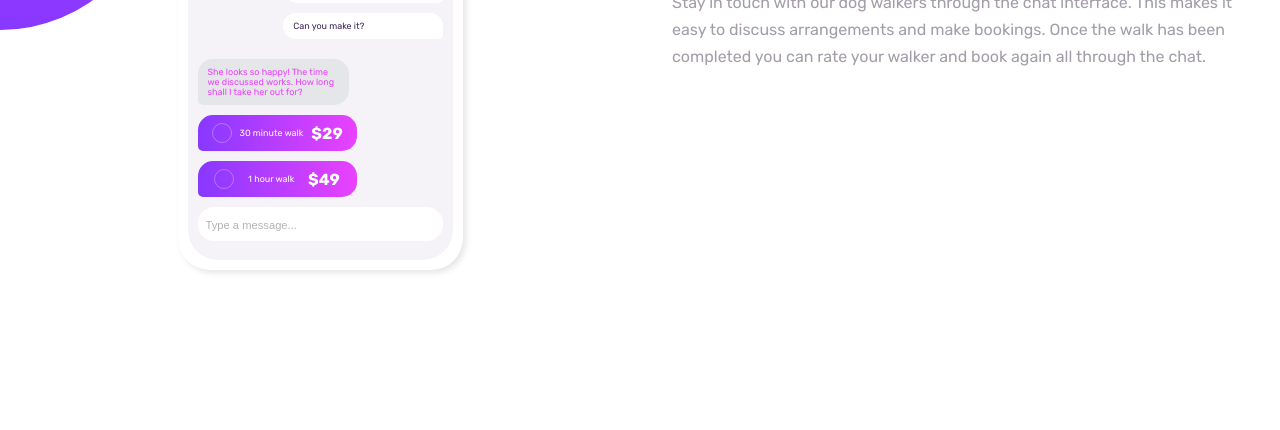
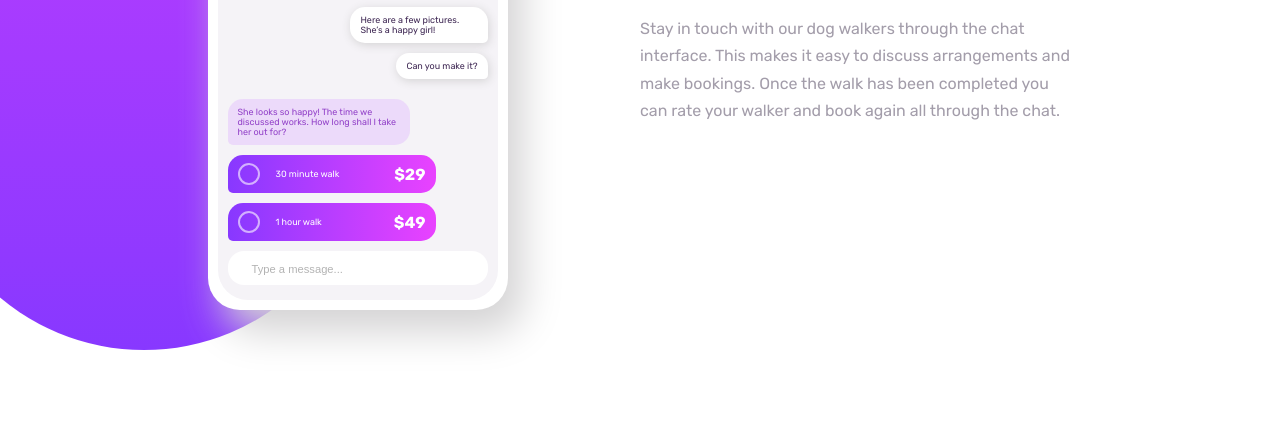
Before and after one commit to Valhalla-2/chat-app-, a plain HTML site: page index.html in a window 1280 px wide. Shown: the part 370-800 px from the top of the page. Drawn offline with Linux system fonts and the light colour scheme.

Commit message:
added animation

```diff
--- a/index.html
+++ b/index.html
@@ -18,7 +18,7 @@
 </head>
 
 <body>
-  <main>
+  <main class="content">
     <section class="chat-app-illustration">
       <div class="bg-pink"></div>
       <div class="mobile">
@@ -42,18 +42,23 @@
               <p>Could you send over some pictures of your dog, please?</p>
             </div>
             <div class=" msg-from-receiver">
-              <img src="images/dog-image-1.jpg" alt="">
-              <img src="images/dog-image-2.jpg" alt="">
-              <img src="images/dog-image-3.jpg" alt="">
+              <div class="dog-images">
+                <img src="images/dog-image-1.jpg" alt="">
+                <img src="images/dog-image-2.jpg" alt="">
+                <img src="images/dog-image-3.jpg" alt="">
+              </div>
+
               <p>Here are a few pictures. She’s a happy girl!</p>
               <p>Can you make it?</p>
             </div>
-            <div>
+            <div class="msg-from-sender chat-bottom-left">
               <p>She looks so happy! The time we discussed works. How long shall I take her out for?</p>
-              <p class="gradient-txt">30 minute walk <span class="bold-txt">$29</span></p>
-              <p class="gradient-txt">1 hour walk<span class="bold-txt">$49</span></p>
+              <p class="gradient-txt">30 minute walk <span class="cost bold-txt">$29</span></p>
+              <p class="gradient-txt">1 hour walk<span class="cost bold-txt">$49</span></p>
             </div>
+
             <input type="text" placeholder="Type a message...">
+
           </div>
         </div>
       </div>
--- a/styles.css
+++ b/styles.css
@@ -1,70 +1,84 @@
-:root {
-    /* for text inside chat app */
+:root { /* for text inside chat app */
   --pale-violet: hsl(276, 100%, 81%); /*sub-heading at the top of the app UI*/
-    --moderate-violet:hsl(276, 55%, 52%); /*chat on the left*/
+  --moderate-violet: hsl(276, 55%, 52%); /*chat on the left*/
   --d-violet-blue: hsl(271, 15%, 43%); /*chat on the right*/
-    --grayish-blue:hsl(206, 6%, 79%); /* placeholder text*/
-    --vd-violet:hsl(271, 36%, 24%); /*main heading*/
-    --d-grayish-violet:hsl(270, 7%, 64%); /*paragraph*/
-
-    /* for gradients */
-    --light-magenta:hsl(293, 100%, 63%);
-    --light-violet: hsl(264, 100%, 61%);
-
-    /* secondary colors */
-    --white:hsl(0, 0%, 100%);
-    --l-grayish-violet:hsl(270, 20%, 96%);  /*app background*/
+  --grayish-blue: hsl(206, 6%, 79%); /* placeholder text*/
+  --vd-violet: hsl(271, 36%, 24%); /*main heading*/
+  --d-grayish-violet: hsl(270, 7%, 64%); /*paragraph*/
+  --light-magenta: hsl(293, 100%, 63%); /* for gradients */
+  --light-violet: hsl(264, 100%, 61%); /* secondary colors */
+  --white: hsl(0, 0%, 100%);
+  --l-grayish-violet: hsl(270, 20%, 96%); /*app background*/
   --vd-desaturated-violet: hsl(271, 36%, 24%); /*submit btn background*/
-    --v-light-magenta:hsl(289, 100%, 72%) ;  /* radio btn outline */
+  --v-light-magenta: hsl(289, 100%, 72%); /* radio btn outline */
 }
 
 *, html, body {
+  /*css reset*/
   padding: 0;
-    margin: 0; /*for removing the horizontal scrolling*/
+  margin: 0;
   box-sizing: border-box;
   font-size: 16px;
 }
 
 html, body {
   width: 100%;
-    min-height: 100vh; /*setting up the height according to the viewport*/
+  min-height: 100vh;/*setting up the height according to the viewport*/
   font-family: 'Rubik', sans-serif;
+}
 
+body {
+  display: flex;
+  justify-content: center;
+  align-items: center;
 }
-  .bg-pink {
-    width:20rem;
-    height:35rem;
-    background :linear-gradient(180deg, var(--light-magenta), var(--light-violet) );
-    border-radius:15rem;
-    position:absolute;
-    top:-10rem;
-    left:-10rem;
+
+img {
+  max-width: 100%;
+}
+
+main.content::before {
+    content: "";
+    width: 80%;
+    height: 45rem;
+    background: linear-gradient(180deg, var(--light-magenta), var(--light-violet));
+    border-radius: 20rem;
+    position: absolute;
+    top: -15rem;
+    left: -8rem;
     z-index: -999;
 }
 
+section {
+  display: flex;
+  flex-flow: column wrap;
+  justify-content: center;
+  align-items: center;
+  padding: 5rem 0;
+}
+
 .mobile {
-    max-width: 285px !important;
-    height:35rem;
-    margin: 5rem auto;
+  max-width: 300px;
+  height: 35rem;
   padding: 10px;
-    border-radius:2rem;
-    background-color:#fff;
-    box-shadow:3px 3px 6px rgba(0, 0, 0 , 0.1);
+  border-radius: 2rem;
+  background-color: #fff;
+  box-shadow: 15px 22px 40px hsl(300deg 1% 83%);
+  animation: mobile 1500ms ease-in-out 1 ;
 }
 
 .chat-app {
-    background-color:var(--l-grayish-violet);
-    border-radius:30px;
+  background-color: var(--l-grayish-violet);
+  border-radius: 30px;
   height: 100%;
 }
 
 .profile {
-    background :linear-gradient(-90deg, var(--light-magenta), var(--light-violet) );
+  background: linear-gradient(-90deg, var(--light-magenta), var(--light-violet));
   border-radius: 25px 25px 5px 5px;
-    display:flex;
-    flex-flow:column wrap;
-    align-items:center;
-
+  display: flex;
+  flex-flow: column wrap;
+  align-items: center;
 }
 
 .profile-info {
@@ -73,7 +87,6 @@ html, body {
   align-items: center;
   justify-content: space-between;
   padding: 10px;
-
 }
 
 .notch {
@@ -105,7 +118,7 @@ html, body {
 }
 
 .status {
-    font-size: 12px;
+  font-size: 10px;
   color: var(--grayish-blue);
 }
 
@@ -114,15 +127,15 @@ html, body {
   font-size: 1rem;
 }
 
-
 .introduction {
   text-align: center;
   padding: 2rem;
+  animation: intro 1100ms ease-in-out 1 ;
 }
 
 .introduction h2 {
   font-size: 2.5rem;
-    font-weight: 500;
+  font-weight: 800;
   color: var(--vd-desaturated-violet);
 }
 
@@ -138,19 +151,18 @@ html, body {
   padding: 10px;
 }
 
-  .messages div {
-    width: 65%;
-  }
-
 .messages p {
   font-size: 0.5625rem;
   padding: 8px 10px;
   margin: 10px 0;
+  width: 70%;
+  animation: msg 2000ms ease-in-out 1;
+  transform-origin: bottom center;
 }
 
 .msg-from-sender p {
-    background-color: hsl(206, 6%, 90%);
-    color: var(--light-magenta);
+  background-color: hsla(276, 100%, 81%, 0.3);
+  color: var(--moderate-violet);
   border-radius: 15px 15px 15px 5px;
 }
 
@@ -167,35 +179,35 @@ html, body {
   background-color: var(--white);
   color: var(--vd-desaturated-violet);
   border-radius: 15px 15px 5px 15px;
+  margin-left: auto;
+  box-shadow: 1px 2px 10px hsl(300deg 1% 83%);
 }
 
-  .messages div:nth-child(3) p:first-child  {
-    background-color: hsl(206, 6%, 90%);
-    color: var(--light-magenta);
-    margin: 10px 0;
-    border-radius: 15px 15px 15px 5px;
-    width: 95%;
+.msg-from-receiver p:last-child  {
+  width: max-content;
 }
 
 .messages div:nth-child(3) p:nth-child(2), .messages div:nth-child(3) p:nth-child(3) {
-    background: linear-gradient(-90deg, var(--light-magenta), var(--light-violet) );
+  background: linear-gradient(-90deg, var(--light-magenta), var(--light-violet));
   border-radius: 15px 15px 15px 5px;
   color: var(--white);
   display: flex;
   align-items: center;
-    justify-content: space-around;
+  gap: 1rem;
+  width: 80%;
 }
 
 .gradient-txt::before {
   content: "";
   width: 18px;
   height: 18px;
-    border: 1px solid rgba(255, 255, 255, 0.3);
+  border: 2px solid rgba(255, 255, 255, 0.6);
   border-radius: 50%;
 }
 
-.bold-txt {
+.cost.bold-txt {
   font-weight: 900;
+  margin-left: auto;
 }
 
 input {
@@ -205,28 +217,72 @@ input {
 }
 
 input::placeholder {
-  color:rgba(0, 0, 0, 0.3);
+  color: rgba(0, 0, 0, 0.3);
   font-size: 0.7rem;
+  text-indent:1rem;
+}
+
+@media screen and (min-width:768px) {
+  main {
+    max-width: 865px;
+    min-height: 30rem;
+    display: flex;
+    margin: 1rem;
+  }
+
+  main.content::before {
+    content: "";
+    width: 35%;
+    height: 65rem;
+    background: linear-gradient(180deg, var(--light-magenta), var(--light-violet));
+    border-radius: 25rem;
+    position: absolute;
+    top: -20rem;
+    left: -5rem;
+    z-index: -999;
+  }
+
+  section, .introduction {
+    align-items: flex-start;
+    padding: 0;
+    text-align: left;
+    flex:0 1 auto;
+    width: 50%;
+  }
+
 }
 
 
-
-@media screen and (min-width:578px) {
-  main {
-  display: flex;
+@keyframes mobile {
+  from {
+    transform: translateX(-100%);
+    opacity: 0;
+  }
+  to {
+    transform: 0;
+    opacity: 1;
+  }
 }
 
-  section {
-    flex: 0 1 auto;
-    width: 50%;
-    display: flex;
-    flex-flow: column wrap;
-    justify-content: center;
-    align-items: flex-start;
+@keyframes intro {
+  from {
+    transform: translateX(100%);
+    opacity: 0;
+  }
+  to {
+    transform: 0;
+    opacity: 1;
+  }
 }
 
-  .introduction {
-    text-align: left;
+@keyframes msg {
+  from {
+    transform: translateY(100%) scale(0.5);
+    opacity: 0;
   }
+  to {
+    transform: translateY(0) scale(1);
+    opacity: 1;
 
   }
+}
```
Lines whose indentation alone changed are shown as unchanged.
